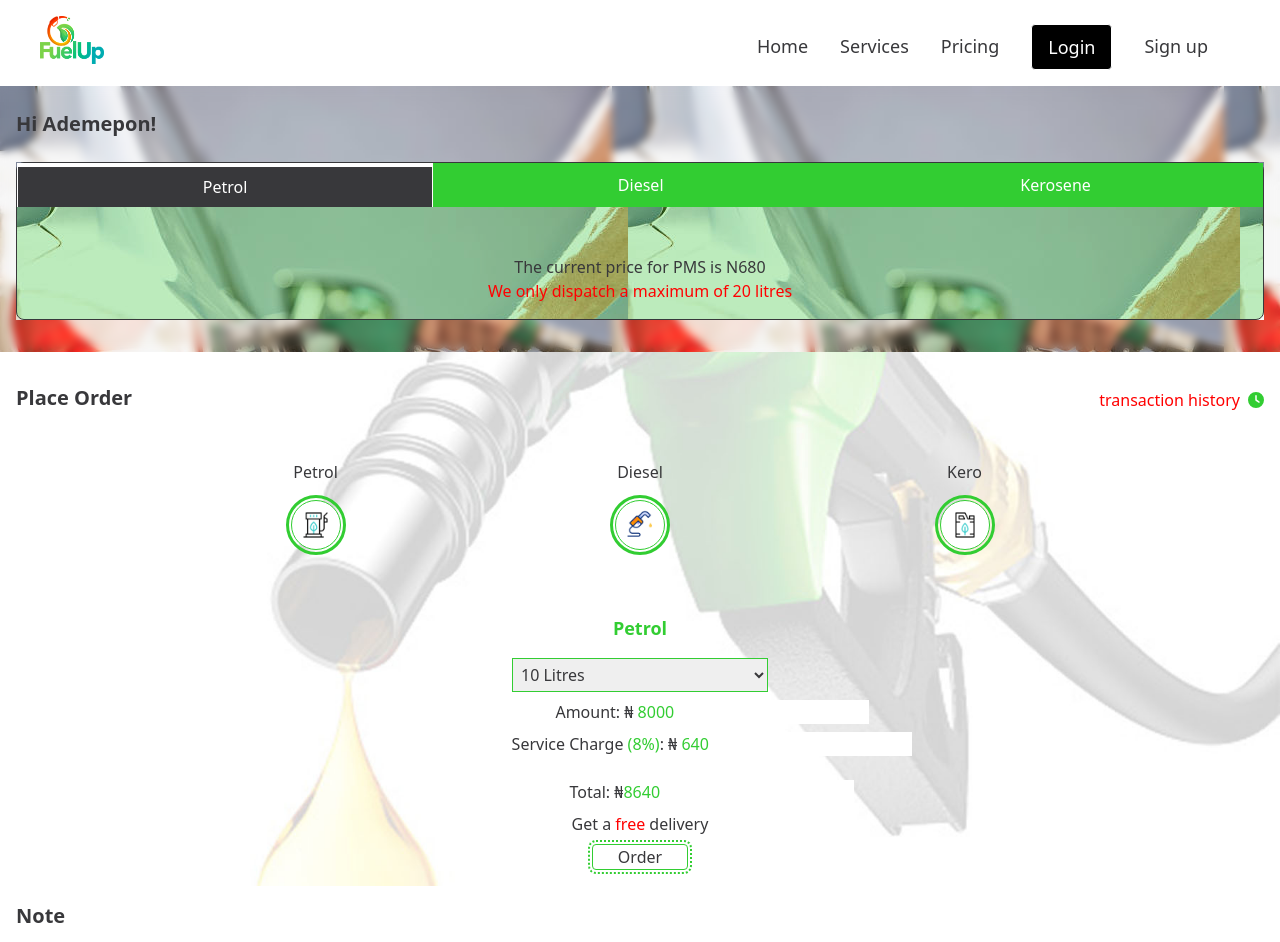
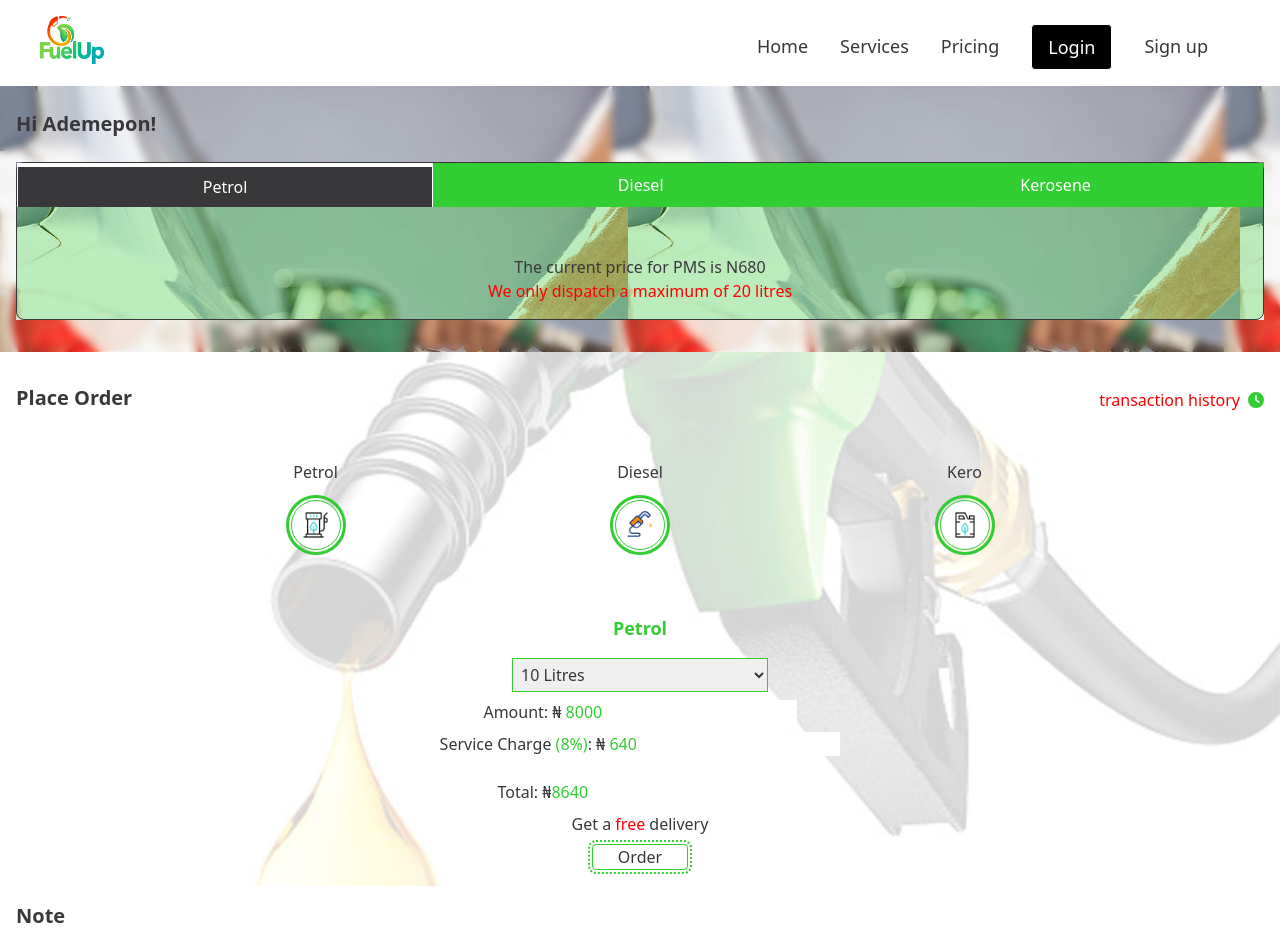
Before and after one commit to Adeboye22/fuel_up, a React (Vite) app in the folder frontend/: page /user/orderPetrol in a window 1280 px wide. Shown: the top 942 px of the page. Built offline with nearby package versions, Linux system fonts and the light colour scheme.

Commit message:
user creation

```diff
--- a/frontend/src/Components/app/user/Petrol.jsx
+++ b/frontend/src/Components/app/user/Petrol.jsx
@@ -42,11 +42,11 @@ const Petrol = () => {
           ))}
         </select>
         {/* Display the selected amount */}
-        <p className='text-gray ml-36'> Amount: ₦ <input type="text" value={selectedAmount} readOnly className='text-lime bg-transparent outline-none'/></p>
+        <p className='text-gray'> Amount: ₦ <input type="text" value={selectedAmount} readOnly className='text-lime bg-transparent outline-none'/></p>
         {/* Display the service charge by 8% */}
-        <p className='text-gray ml-36'>Service Charge <span className='text-lime'>(8%)</span>: ₦ <input type="text" value={charge} readOnly className='text-lime outline-none'/></p>
+        <p className='text-gray'>Service Charge <span className='text-lime'>(8%)</span>: ₦ <input type="text" value={charge} readOnly className='text-lime outline-none'/></p>
         {/* Display the total amount */}
-        <p className='text-gray pt-4 ml-36'>Total: ₦<input type="text" value={total} readOnly className='text-lime outline-none'/></p>
+        <p className='text-gray pt-4'>Total: ₦<input type="text" value={total} readOnly className='text-lime outline-none'/></p>
         <p className='text-gray text-base bg-transparent'>Get a <span className='text-red text-base'>free</span> delivery</p>
         <button type="submit" className='border border-lime rounded outline-dotted outline-2 outline-lime outline-offset-2 w-24'>Order</button>
       </form>
```
